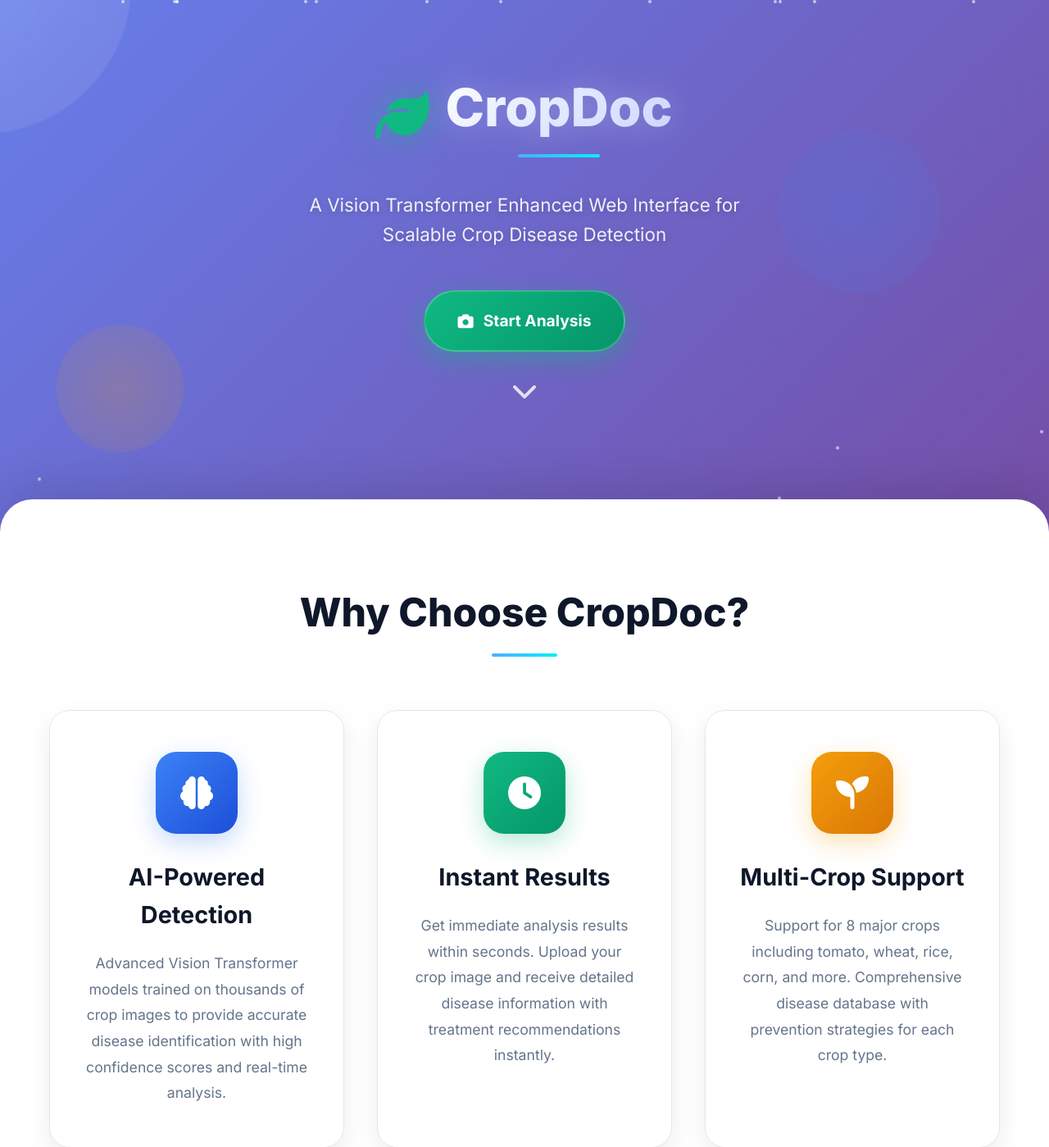
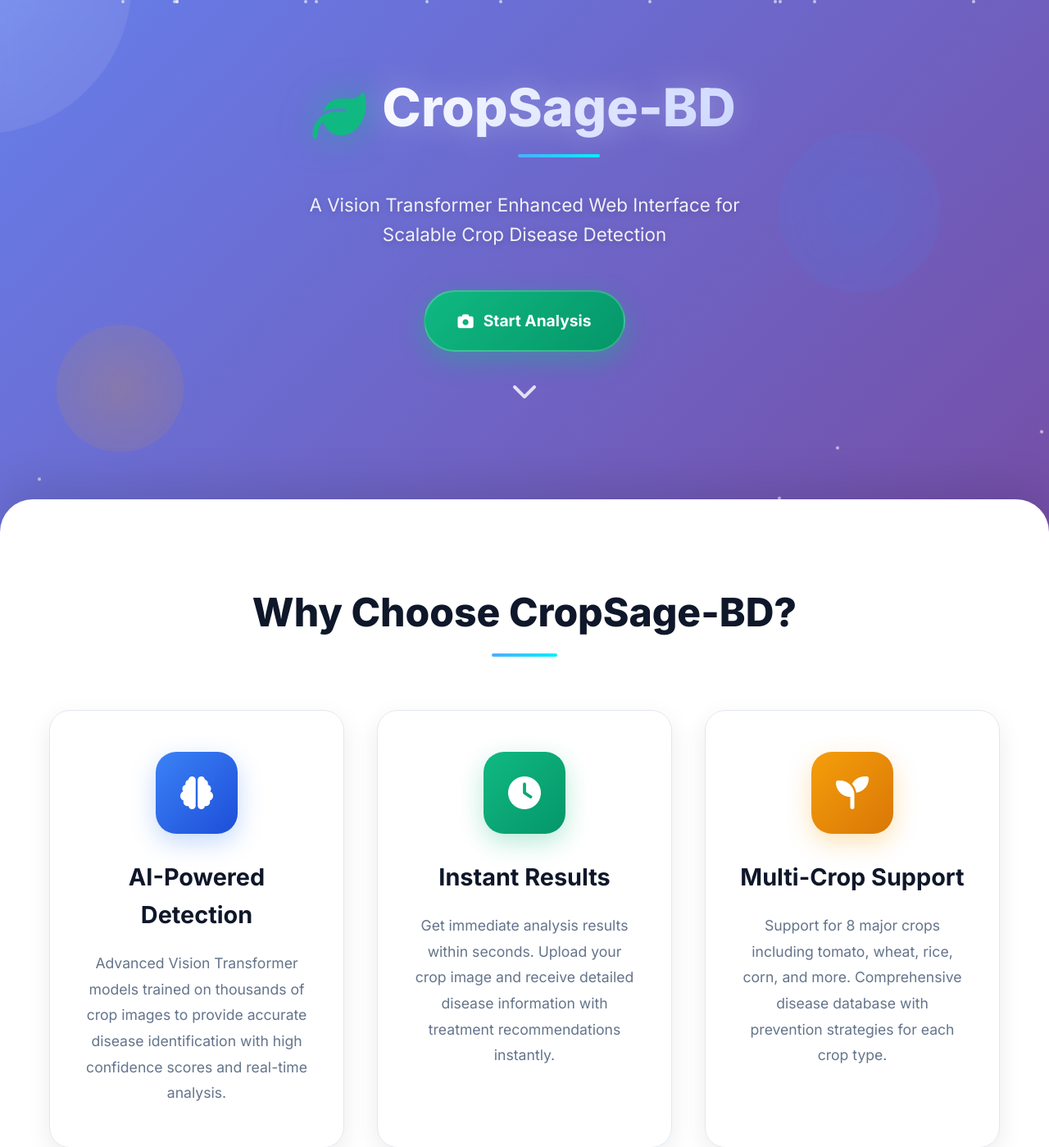
Before and after one commit to RafsanHasanPronoy/CropDoc, a Flask app: page / in a window 1280 px wide. Shown: the top 1399 px of the page at 82% size. Run offline with Flask 3, Linux system fonts and the light colour scheme.

Commit message:
Update index.html

```diff
--- a/templates/index.html
+++ b/templates/index.html
@@ -3,7 +3,7 @@
 <head>
     <meta charset="UTF-8">
     <meta name="viewport" content="width=device-width, initial-scale=1.0">
-    <title>CropDoc - Advanced Crop Disease Detection</title>
+    <title>CropSage-BD - Advanced Crop Disease Detection</title>
     <link href="https://fonts.googleapis.com/css2?family=Inter:wght@300;400;500;600;700;800&display=swap" rel="stylesheet">
     <link rel="stylesheet" href="https://cdnjs.cloudflare.com/ajax/libs/font-awesome/6.4.0/css/all.min.css">
     <style>
@@ -648,7 +648,7 @@
         <div class="container">
             <div class="logo">
                 <i class="fas fa-leaf"></i>
-                <h1>CropDoc</h1>
+                <h1>CropSage-BD</h1>
             </div>
             <p class="subtitle">A Vision Transformer Enhanced Web Interface for Scalable Crop Disease Detection</p>
             <a href="{{ url_for('upload') }}" class="cta-button">
@@ -664,7 +664,7 @@
     <main id="main">
         <div class="container">
             <section class="features-section">
-                <h2 class="section-title">Why Choose CropDoc?</h2>
+                <h2 class="section-title">Why Choose CropSage-BD?</h2>
                 <div class="features-grid">
                     <div class="feature-card">
                         <div class="feature-icon">
@@ -734,7 +734,7 @@
 
     <footer>
         <div class="container">
-            <p>&copy; 2025 CropDoc. All rights reserved. | Empowering farmers with AI-driven crop health solutions.</p>
+            <p>&copy; 2025 CropSage-BD. All rights reserved. | Empowering farmers with AI-driven crop health solutions.</p>
         </div>
     </footer>
 
```
